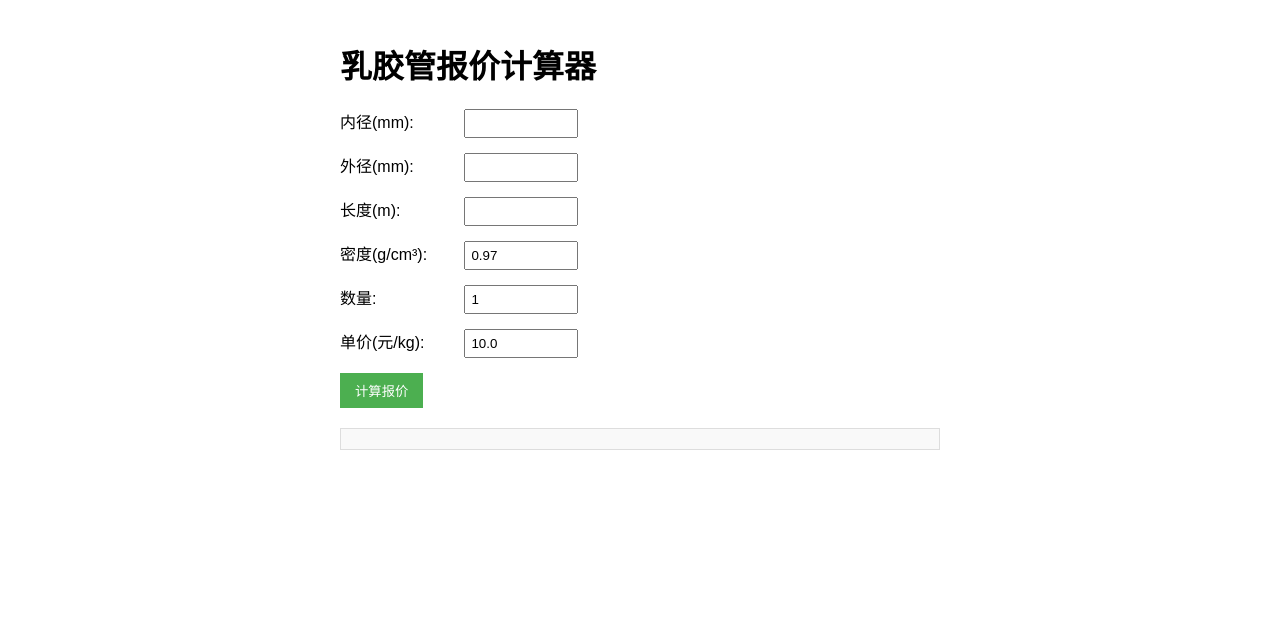
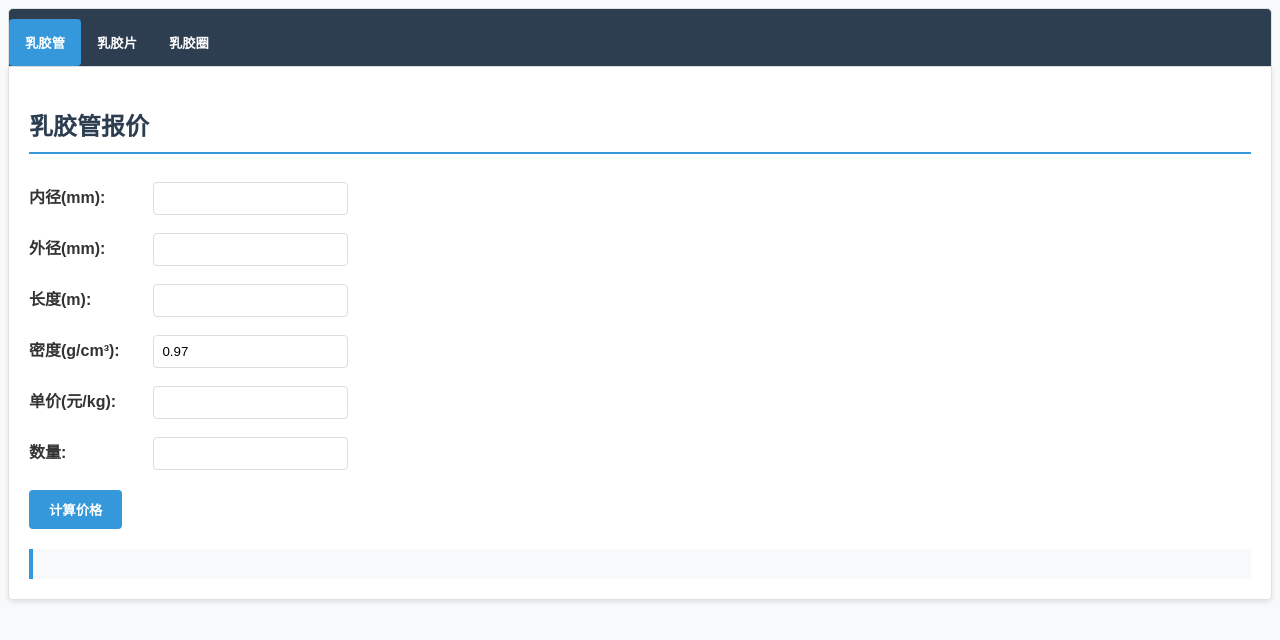
Before and after one commit to gitchx123m/latex, a plain HTML site: page index.html in a window 1280 px wide. Drawn offline with Linux system fonts and the light colour scheme.

Commit message:
Update index.html

```diff
--- a/index.html
+++ b/index.html
@@ -3,69 +3,147 @@
 <head>
     <meta charset="UTF-8">
     <meta name="viewport" content="width=device-width, initial-scale=1.0">
-    <title>乳胶管报价计算器</title>
+    <title>乳胶产品报价系统</title>
     <style>
         body {
             font-family: Arial, sans-serif;
-            max-width: 600px;
-            margin: 0 auto;
+            background-color: #f8f9fa;
+            color: #333;
+        }
+        .tab {
+            overflow: hidden;
+            border: 1px solid #e0e0e0;
+            background-color: #2c3e50;
+            border-radius: 5px 5px 0 0;
+        }
+        .tab button {
+            background-color: inherit;
+            float: left;
+            border: none;
+            outline: none;
+            cursor: pointer;
+            padding: 14px 16px;
+            transition: 0.3s;
+            color: white;
+            font-weight: bold;
+        }
+        .tab button:hover {
+            background-color: #34495e;
+        }
+        .tab button.active {
+            background-color: #3498db;
+        }
+        .tabcontent {
+            display: none;
             padding: 20px;
+            border: 1px solid #e0e0e0;
+            border-top: none;
+            background-color: white;
+            border-radius: 0 0 5px 5px;
+            box-shadow: 0 2px 5px rgba(0,0,0,0.1);
         }
-        .form-group {
-            margin-bottom: 15px;
+        h2 {
+            color: #2c3e50;
+            border-bottom: 2px solid #3498db;
+            padding-bottom: 10px;
         }
         label {
             display: inline-block;
             width: 120px;
+            font-weight: bold;
+            margin: 10px 0 5px 0;
         }
         input {
-            padding: 5px;
-            width: 100px;
+            padding: 8px;
+            border: 1px solid #ddd;
+            border-radius: 4px;
+            margin-bottom: 10px;
         }
         button {
-            padding: 8px 15px;
-            background-color: #4CAF50;
+            background-color: #3498db;
             color: white;
             border: none;
+            padding: 10px 20px;
+            border-radius: 4px;
             cursor: pointer;
+            font-weight: bold;
+            margin-top: 10px;
         }
-        #result {
+        button:hover {
+            background-color: #2980b9;
+        }
+        #tubeResult, #sheetResult, #ringResult {
             margin-top: 20px;
-            padding: 10px;
-            border: 1px solid #ddd;
-            background-color: #f9f9f9;
+            padding: 15px;
+            background-color: #f8f9fa;
+            border-left: 4px solid #3498db;
+            border-radius: 0 4px 4px 0;
         }
     </style>
 </head>
 <body>
-    <h1>乳胶管报价计算器</h1>
-    <div class="form-group">
-        <label for="innerDiameter">内径(mm):</label>
-        <input type="number" id="innerDiameter" step="0.01">
+    <div class="tab">
+        <button class="tablinks active" onclick="openTab(event, 'tube')">乳胶管</button>
+        <button class="tablinks" onclick="openTab(event, 'sheet')">乳胶片</button>
+        <button class="tablinks" onclick="openTab(event, 'ring')">乳胶圈</button>
     </div>
-    <div class="form-group">
-        <label for="outerDiameter">外径(mm):</label>
-        <input type="number" id="outerDiameter" step="0.01">
+
+    <div id="tube" class="tabcontent" style="display: block;">
+        <h2>乳胶管报价</h2>
+        <form id="tubeForm">
+            <label for="tubeInnerDiameter">内径(mm):</label>
+            <input type="number" id="tubeInnerDiameter" step="0.01" required><br>
+            <label for="tubeOuterDiameter">外径(mm):</label>
+            <input type="number" id="tubeOuterDiameter" step="0.01" required><br>
+            <label for="tubeLength">长度(m):</label>
+            <input type="number" id="tubeLength" step="0.01" required><br>
+            <label for="tubeDensity">密度(g/cm³):</label>
+            <input type="number" id="tubeDensity" step="0.01" value="0.97" required><br>
+            <label for="tubePricePerKg">单价(元/kg):</label>
+            <input type="number" id="tubePricePerKg" step="0.01" required><br>
+            <label for="tubeQuantity">数量:</label>
+            <input type="number" id="tubeQuantity" min="1" required><br>
+            <button type="button" onclick="calculateTubePrice()">计算价格</button>
+        </form>
+        <div id="tubeResult"></div>
     </div>
-    <div class="form-group">
-        <label for="length">长度(m):</label>
-        <input type="number" id="length" step="0.01">
+
+    <div id="sheet" class="tabcontent">
+        <h2>乳胶片报价</h2>
+        <form id="sheetForm">
+            <label for="sheetCircumference">长度(cm):</label>
+            <input type="number" id="sheetCircumference" step="0.01" required><br>
+            <label for="sheetWidth">宽度(cm):</label>
+            <input type="number" id="sheetWidth" step="0.01" required><br>
+            <label for="sheetThickness">厚度(cm):</label>
+            <input type="number" id="sheetThickness" step="1.01" required><br>
+            <label for="sheetPricePerKg">单价(元/kg):</label>
+            <input type="number" id="sheetPricePerKg" step="0.01" required><br>
+            <label for="sheetQuantity">数量:</label>
+            <input type="number" id="sheetQuantity" min="1" required><br>
+            <button type="button" onclick="calculateSheetPrice()">计算价格</button>
+        </form>
+        <div id="sheetResult"></div>
     </div>
-    <div class="form-group">
-        <label for="density">密度(g/cm³):</label>
-        <input type="number" id="density" step="0.01" value="0.97">
+
+    <div id="ring" class="tabcontent">
+        <h2>乳胶圈报价</h2>
+        <form id="ringForm">
+            <label for="ringCircumference">周长(cm):</label>
+            <input type="number" id="ringCircumference" step="0.01" required><br>
+            <label for="ringWidth">宽度(cm):</label>
+            <input type="number" id="ringWidth" step="0.01" required><br>
+            <label for="ringThickness">厚度(cm):</label>
+            <input type="number" id="ringThickness" step="0.01" required><br>
+            <label for="ringPricePerKg">单价(元/kg):</label>
+            <input type="number" id="ringPricePerKg" step="0.01" required><br>
+            <label for="ringQuantity">数量:</label>
+            <input type="number" id="ringQuantity" min="1" required><br>
+            <button type="button" onclick="calculateRingPrice()">计算价格</button>
+        </form>
+        <div id="ringResult"></div>
     </div>
-    <div class="form-group">
-        <label for="quantity">数量:</label>
-        <input type="number" id="quantity" value="1">
-    </div>
-    <div class="form-group">
-        <label for="pricePerKg">单价(元/kg):</label>
-        <input type="number" id="pricePerKg" step="0.01" value="10.0">
-    </div>
-    <button onclick="calculateQuote()">计算报价</button>
-    <div id="result"></div>
 
-    <script src="latex_tube_quote.js"></script>
+    <script src="quote.js"></script>
 </body>
 </html>
```
